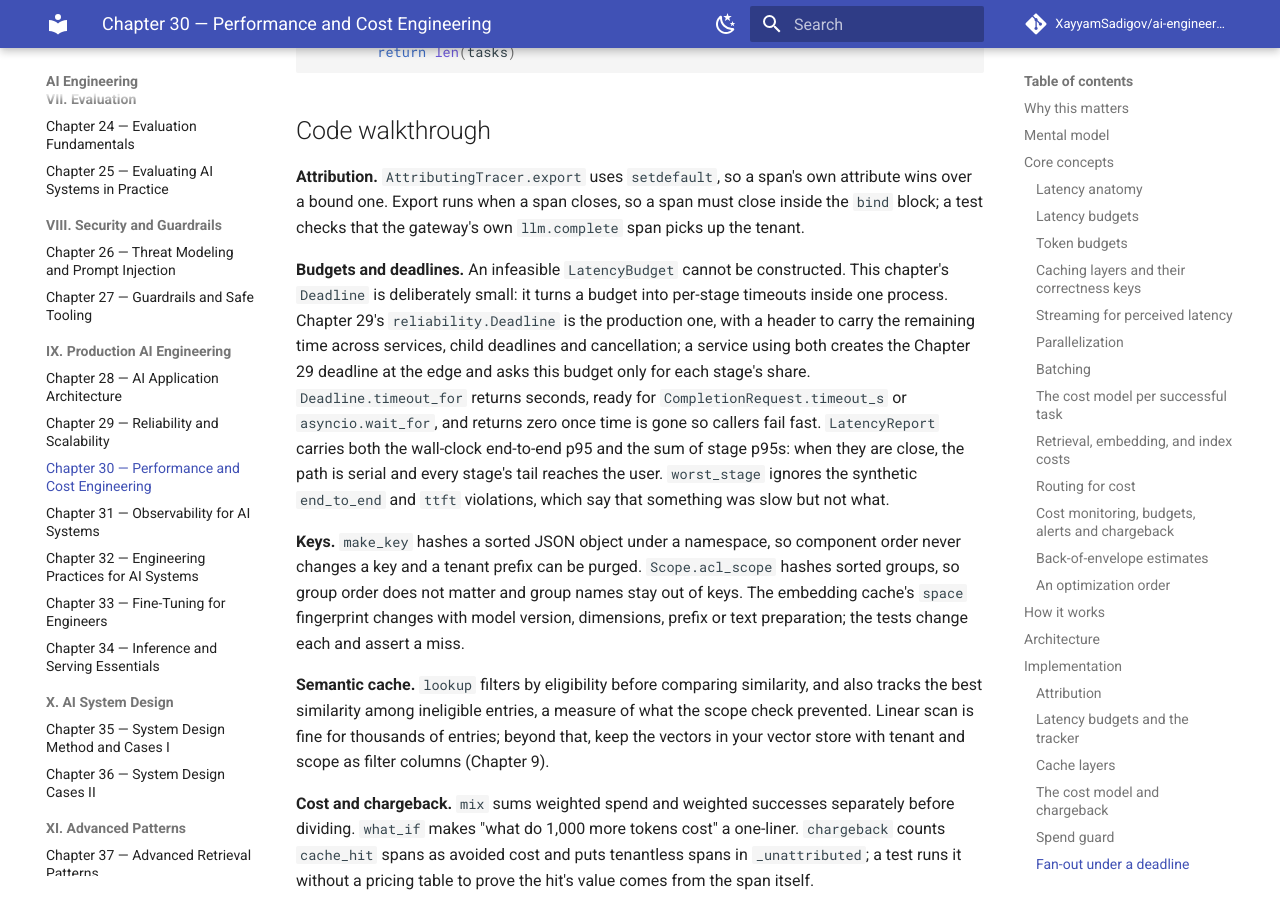
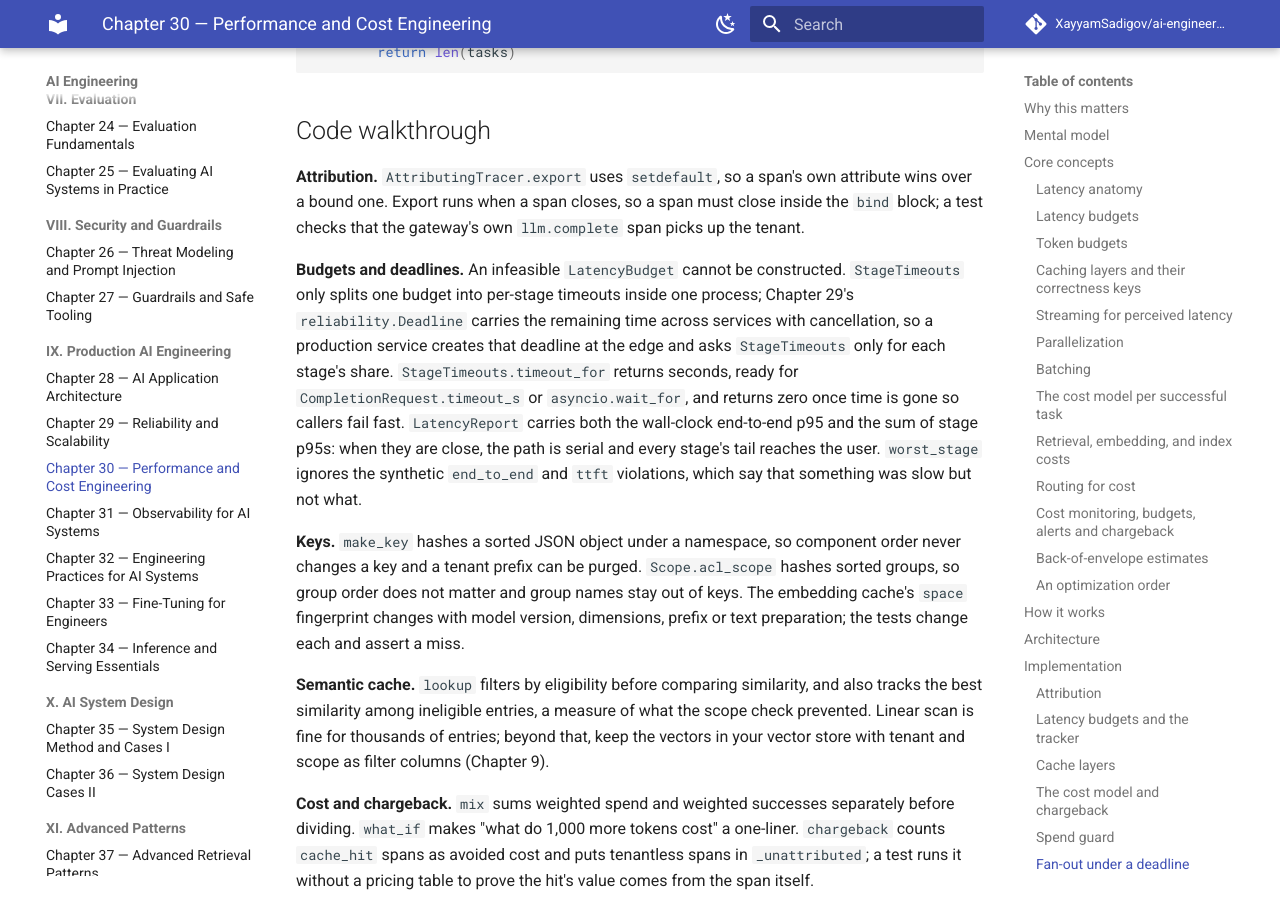
Before and after one commit to XayyamSadigov/ai-engineering-book, an MkDocs documentation site: the page built from book/chapters/30-performance-and-cost-engineering.md, in a window 1280 px wide and 900 px high, scrolled down 32465 px. Built offline with MkDocs 1.6.1 and Material for MkDocs 9.7.7, drawn with Linux system fonts in a browser that asks for light colours; comment, search, counter and statistics services are not loaded; some of the changed text lies outside the part shown.

Commit message:
Rename the Chapter 30 per-stage timeout helper to StageTimeouts
It no longer shares a name with reliability.Deadline; Chapter 28 names the
progression from Budget to Deadline to StageTimeouts.

````diff
--- a/book/chapters/30-performance-and-cost-engineering.md
+++ b/book/chapters/30-performance-and-cost-engineering.md
@@ -233,11 +233,11 @@
 
 ## How it works
 
-Follow one Northwind Assist answer through the pieces. The API boundary resolves tenant and groups and opens `bind(tenant="retail", request_id=..., feature="chat")`, so every later span carries them. A `Deadline` is created from the budget: 8 seconds in total, 1 second of the 2-second TTFT target for the stages before the first token.
+Follow one Northwind Assist answer through the pieces. The API boundary resolves tenant and groups and opens `bind(tenant="retail", request_id=..., feature="chat")`, so every later span carries them. A `StageTimeouts` is created from the budget: 8 seconds in total, 1 second of the 2-second TTFT target for the stages before the first token.
 
 The `BudgetedClient` around the gateway estimates the worst-case cost and asks the `SpendGuard` for a reservation. Retail is under its soft limit, so the request proceeds; past it, in `degrade` mode, the request would be rewritten to the small model with a 512-token cap.
 
-Retrieval runs as a fan-out under `deadline.timeout_for("retrieve")`. The query vector comes from the `EmbeddingCache`. The `RetrievalCache` misses, so lexical and vector search run concurrently, with the reranker as an optional step. The semantic cache, consulted with the same scope and versions, misses and logs a near miss. The context builder (Chapter 5) assembles the prompt with the stable prefix first; the gateway streams, and the provider reports 800 cached input tokens. Citations reached the client when retrieval returned; the first token arrives at 1.3 seconds. When the stream ends, the client commits the actual cost and the guard checks alert thresholds. The validated answer is stored in the semantic cache with its source ids. Offline, the `LatencyTracker` and `chargeback` read the same trace file for per-stage violations and per-tenant cost.
+Retrieval runs as a fan-out under `timeouts.timeout_for("retrieve")`. The query vector comes from the `EmbeddingCache`. The `RetrievalCache` misses, so lexical and vector search run concurrently, with the reranker as an optional step. The semantic cache, consulted with the same scope and versions, misses and logs a near miss. The context builder (Chapter 5) assembles the prompt with the stable prefix first; the gateway streams, and the provider reports 800 cached input tokens. Citations reached the client when retrieval returned; the first token arrives at 1.3 seconds. When the stream ends, the client commits the actual cost and the guard checks alert thresholds. The validated answer is stored in the semantic cache with its source ids. Offline, the `LatencyTracker` and `chargeback` read the same trace file for per-stage violations and per-tenant cost.
 
 ## Architecture
 
@@ -246,7 +246,7 @@
 ```mermaid
 flowchart TD
     U[Employee] --> API["API: auth, bind tenant and request_id"]
-    API --> DL["Deadline from LatencyBudget"]
+    API --> DL["StageTimeouts from LatencyBudget"]
     DL --> SG{"SpendGuard reserve"}
     SG -- block --> E429["Budget exceeded response"]
     SG -- degrade --> DG["Rewrite to small model, cap max_tokens"]
@@ -332,7 +332,7 @@
 book/projects/examples/ch30/
   README.md          run instructions and file guide
   attribution.py     AttributingTracer, bind(): request-scoped span attributes
-  latency.py         LatencyBudget, StageBudget, Deadline, LatencyTracker, percentile
+  latency.py         LatencyBudget, StageBudget, StageTimeouts, LatencyTracker, percentile
   caching.py         Scope, TTLCache, EmbeddingCache, RetrievalCache, ScopedResponseCache,
                      SemanticCache, lint_cache_key, lint_cache_classes
   cost.py            CostScenario, CostModel, chargeback, load_jsonl
@@ -411,7 +411,7 @@
 
 ### Latency budgets and the tracker
 
-The budget validates itself on construction, so an infeasible budget cannot exist in the program. `from_measurements` derives budgets from measured p95s and refuses when they do not fit; `Deadline` hands out timeouts.
+The budget validates itself on construction, so an infeasible budget cannot exist in the program. `from_measurements` derives budgets from measured p95s and refuses when they do not fit; `StageTimeouts` hands out timeouts.
 
 ```python
 # path: book/projects/examples/ch30/latency.py  (excerpt; full file on disk)
@@ -479,8 +479,8 @@
         return cls(total_ms=total_ms, stages=stages, ttft_ms=ttft_ms, reserve_ms=reserve)
 
 
-class Deadline:
-    """An absolute deadline derived from the end-to-end budget; hands out per-stage timeouts."""
+class StageTimeouts:
+    """Turns one request's end-to-end budget into per-stage timeouts inside one process."""
 
     def __init__(self, budget: LatencyBudget, *, clock: Callable[[], float] = time.monotonic, start: float | None = None) -> None:
         self.budget = budget
@@ -1101,7 +1101,7 @@
 
 **Attribution.** `AttributingTracer.export` uses `setdefault`, so a span's own attribute wins over a bound one. Export runs when a span closes, so a span must close inside the `bind` block; a test checks that the gateway's own `llm.complete` span picks up the tenant.
 
-**Budgets and deadlines.** An infeasible `LatencyBudget` cannot be constructed. This chapter's `Deadline` is deliberately small: it turns a budget into per-stage timeouts inside one process. Chapter 29's `reliability.Deadline` is the production one, with a header to carry the remaining time across services, child deadlines and cancellation; a service using both creates the Chapter 29 deadline at the edge and asks this budget only for each stage's share. `Deadline.timeout_for` returns seconds, ready for `CompletionRequest.timeout_s` or `asyncio.wait_for`, and returns zero once time is gone so callers fail fast. `LatencyReport` carries both the wall-clock end-to-end p95 and the sum of stage p95s: when they are close, the path is serial and every stage's tail reaches the user. `worst_stage` ignores the synthetic `end_to_end` and `ttft` violations, which say that something was slow but not what.
+**Budgets and deadlines.** An infeasible `LatencyBudget` cannot be constructed. `StageTimeouts` only splits one budget into per-stage timeouts inside one process; Chapter 29's `reliability.Deadline` carries the remaining time across services with cancellation, so a production service creates that deadline at the edge and asks `StageTimeouts` only for each stage's share. `StageTimeouts.timeout_for` returns seconds, ready for `CompletionRequest.timeout_s` or `asyncio.wait_for`, and returns zero once time is gone so callers fail fast. `LatencyReport` carries both the wall-clock end-to-end p95 and the sum of stage p95s: when they are close, the path is serial and every stage's tail reaches the user. `worst_stage` ignores the synthetic `end_to_end` and `ttft` violations, which say that something was slow but not what.
 
 **Keys.** `make_key` hashes a sorted JSON object under a namespace, so component order never changes a key and a tenant prefix can be purged. `Scope.acl_scope` hashes sorted groups, so group order does not matter and group names stay out of keys. The embedding cache's `space` fingerprint changes with model version, dimensions, prefix or text preparation; the tests change each and assert a miss.
 
@@ -1174,7 +1174,7 @@
 
 ## Before you ship
 
-- [ ] A `LatencyBudget` with p95 TTFT and completion targets exists in code, constructs without error, and each stage's timeout comes from `Deadline.timeout_for` or Chapter 29's deadline.
+- [ ] A `LatencyBudget` with p95 TTFT and completion targets exists in code, constructs without error, and each stage's timeout comes from `StageTimeouts.timeout_for` or Chapter 29's `Deadline`.
 - [ ] Dashboards show per-stage p50, p95 and p99 from traces, with an alert on each stage's p95 against its budget, and TTFT is also measured at the client.
 - [ ] Every model call has an explicit `max_tokens` sized for the answer format (and for reasoning tokens on reasoning models), and agent or chain tasks run under a `TaskTokenBudget` or step cap.
 - [ ] The cache-key linter runs in CI over every cache class, with zero errors; a two-scope test proves each cache misses when tenant or ACL scope differs.
````
Also changed, not shown: book/chapters/28-ai-application-architecture.md (+1 -1 lines), book/projects/examples/ch30/README.md (+1 -1 lines), 2 other files.
